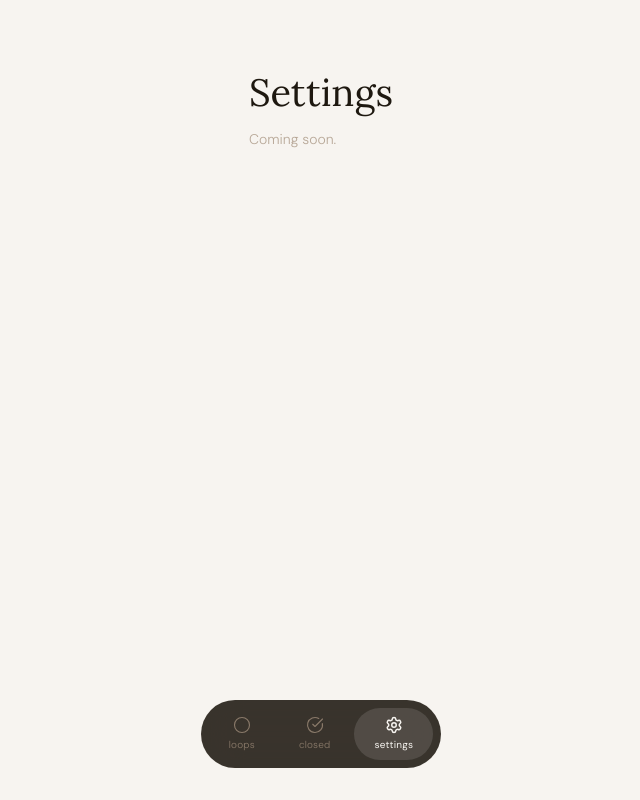
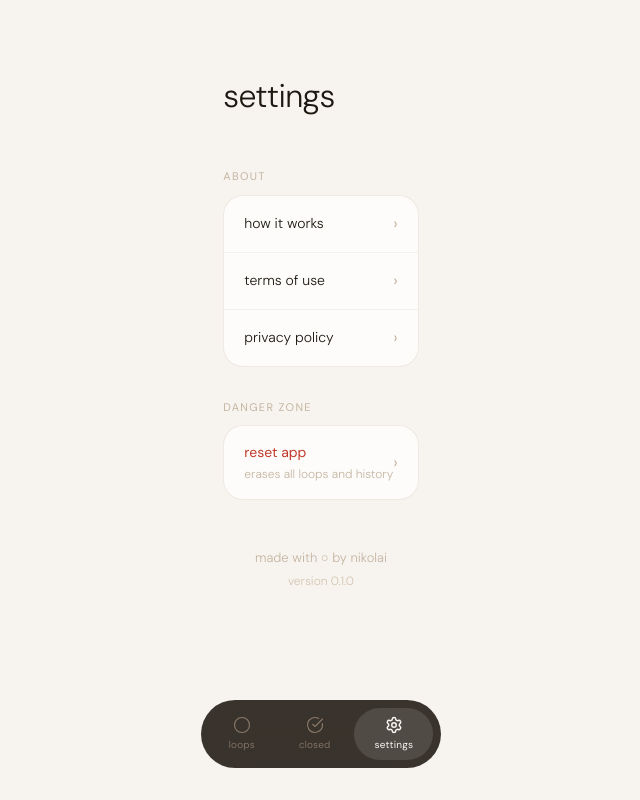
Before and after one commit to NikolaiVFredriksen/Looply, a Next.js app: page /settings in a window 1280 px wide. Shown: the whole page, without its empty margins (319-959 px from the left). Built offline with nearby package versions, Linux system fonts and the light colour scheme.

Commit message:
Improved settings page

```diff
--- a/app/settings/page.tsx
+++ b/app/settings/page.tsx
@@ -1,29 +1,162 @@
+"use client";
+
 export default function SettingsPage() {
+  const resetAll = () => {
+    localStorage.removeItem("loops");
+    localStorage.removeItem("closedLoops");
+    window.location.href = "/";
+  };
+
   return (
     <main
-      className="min-h-screen max-w-md mx-auto px-5"
-      style={{ paddingTop: 64, paddingBottom: 120 }}
+      style={{
+        minHeight: "100vh",
+        maxWidth: 480,
+        margin: "0 auto",
+        padding: "72px 24px 140px",
+      }}
     >
+      <div style={{ marginBottom: 48 }}>
+        <h1
+          style={{
+            fontFamily: "var(--font-dm-sans)",
+            fontSize: 32,
+            color: "#1E1810",
+            fontWeight: 300,
+            margin: "0 0 6px",
+            letterSpacing: "-0.02em",
+          }}
+        >
+          settings
+        </h1>
+      </div>
+
+      {/* About */}
       <p
         style={{
-          fontFamily: "var(--font-dm-serif)",
-          fontSize: 38,
-          color: "#1E1810",
+          fontSize: 11,
+          letterSpacing: "0.12em",
+          textTransform: "uppercase",
+          color: "#C4B4A0",
+          marginBottom: 10,
           fontWeight: 400,
         }}
       >
-        Settings
+        about
       </p>
+      <div
+        style={{
+          background: "rgba(255,255,255,0.75)",
+          borderRadius: 20,
+          overflow: "hidden",
+          border: "0.5px solid rgba(180,155,120,0.2)",
+          marginBottom: 32,
+        }}
+      >
+        {[
+          { label: "how it works", action: () => {} },
+          { label: "terms of use", action: () => {} },
+          { label: "privacy policy", action: () => {} },
+        ].map((item, i, arr) => (
+          <div
+            key={item.label}
+            onClick={item.action}
+            style={{
+              padding: "16px 20px",
+              display: "flex",
+              justifyContent: "space-between",
+              alignItems: "center",
+              borderBottom:
+                i < arr.length - 1
+                  ? "0.5px solid rgba(180,155,120,0.12)"
+                  : "none",
+              cursor: "pointer",
+            }}
+          >
+            <span style={{ fontSize: 14, color: "#1E1810", fontWeight: 300 }}>
+              {item.label}
+            </span>
+            <span style={{ color: "#C4B4A0", fontSize: 16 }}>›</span>
+          </div>
+        ))}
+      </div>
+
+      {/* Danger zone */}
       <p
         style={{
-          color: "#B8A898",
-          fontSize: 14,
-          marginTop: 8,
-          fontWeight: 300,
+          fontSize: 11,
+          letterSpacing: "0.12em",
+          textTransform: "uppercase",
+          color: "#C4B4A0",
+          marginBottom: 10,
+          fontWeight: 400,
         }}
       >
-        Coming soon.
+        danger zone
       </p>
+      <div
+        style={{
+          background: "rgba(255,255,255,0.75)",
+          borderRadius: 20,
+          overflow: "hidden",
+          border: "0.5px solid rgba(180,155,120,0.2)",
+          marginBottom: 48,
+        }}
+      >
+        <div
+          onClick={resetAll}
+          style={{
+            padding: "16px 20px",
+            display: "flex",
+            justifyContent: "space-between",
+            alignItems: "center",
+            cursor: "pointer",
+          }}
+        >
+          <div>
+            <p
+              style={{
+                fontSize: 14,
+                color: "#C0392B",
+                fontWeight: 400,
+                margin: "0 0 2px",
+              }}
+            >
+              reset app
+            </p>
+            <p
+              style={{
+                fontSize: 12,
+                color: "#C4B4A0",
+                fontWeight: 300,
+                margin: 0,
+              }}
+            >
+              erases all loops and history
+            </p>
+          </div>
+          <span style={{ color: "#C4B4A0", fontSize: 16 }}>›</span>
+        </div>
+      </div>
+
+      {/* Footer */}
+      <div style={{ textAlign: "center" }}>
+        <p
+          style={{
+            fontSize: 13,
+            color: "#C4B4A0",
+            fontWeight: 300,
+            margin: "0 0 4px",
+          }}
+        >
+          made with ○ by nikolai
+        </p>
+        <p
+          style={{ fontSize: 12, color: "#D4C4B0", fontWeight: 300, margin: 0 }}
+        >
+          version 0.1.0
+        </p>
+      </div>
     </main>
   );
 }
```
